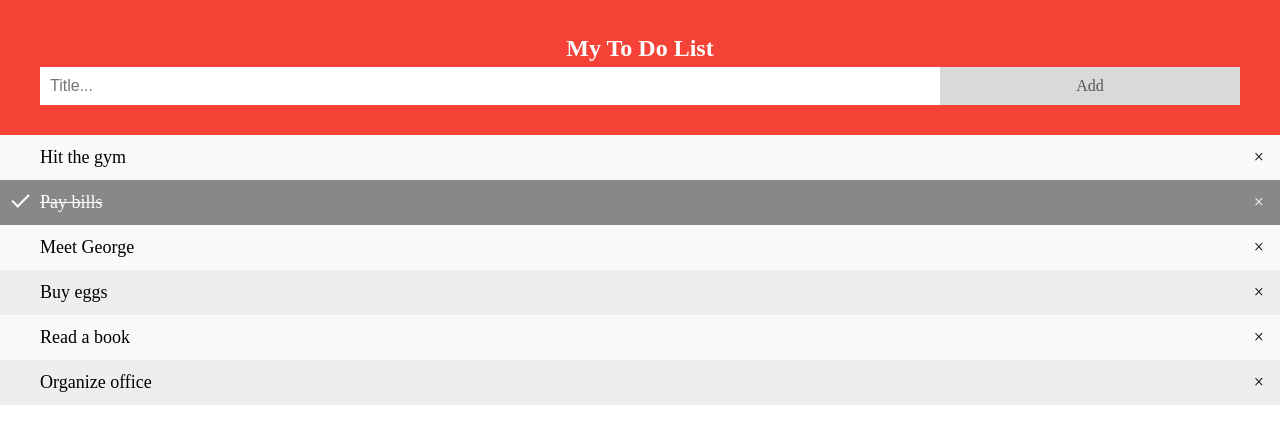
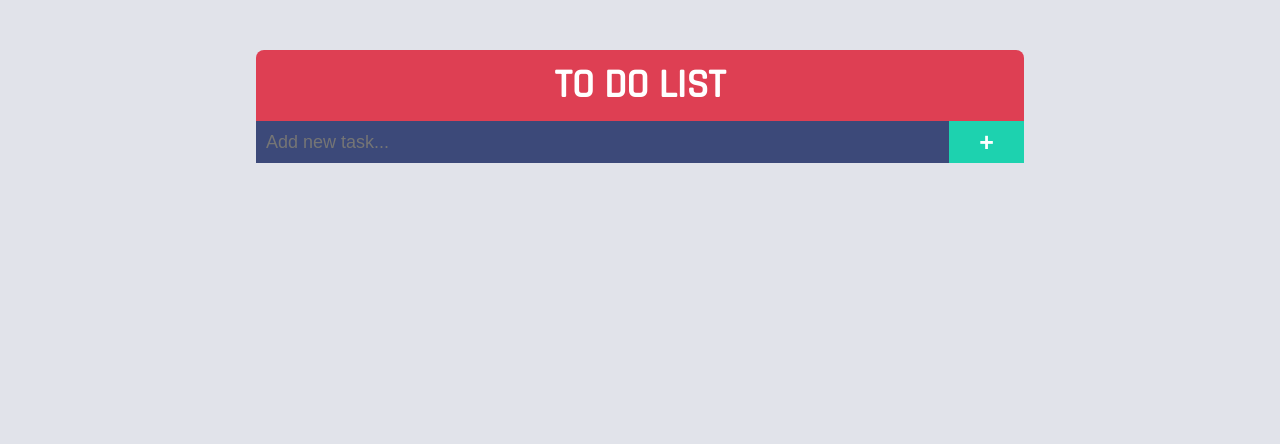
Before and after one commit to shreyanshhub/to-do-, a plain HTML site: page index.html in a window 1280 px wide. Drawn offline with Linux system fonts and the light colour scheme.

Commit message:
Update index..html

```diff
--- a/index.html
+++ b/index.html
@@ -1,204 +1,253 @@
 <!DOCTYPE html>
-<html>
+<html lang="en">
+
 <head>
-<meta name="viewport" content="width=device-width, initial-scale=1">
+  <meta charset="UTF-8">
+  <meta name="viewport" content="width=device-width, initial-scale=1.0">
+  <title>To DO List</title>
+  <link rel="stylesheet" href="https://cdnjs.cloudflare.com/ajax/libs/font-awesome/5.15.2/css/all.min.css">
   <style>
-body {
-  margin: 0;
-  min-width: 250px;
+    @import url("https://fonts.googleapis.com/css2?family=Rajdhani:wght@500&display=swap");
+
+    * {
+      margin: 0
     }
 
-/* Include the padding and border in an element's total width and height */
-* {
-  box-sizing: border-box;
+    .container {
+      display: flex;
+      flex-direction: column;
+      align-items: center;
+      padding-top: 50px;
+      background-color: #e1e3ea;
+      height: 100vh;
+      font-family: sans-serif;
     }
 
-/* Remove margins and padding from the list */
-ul {
-  margin: 0;
+    .app {
+      width: 60%;
+    }
+
+    @media (max-width:768px) {
+      .app {
+        width: 90%;
+      }
+    }
+
+    .app h1 {
+      color: white;
+      font-size: 40px;
+      padding: 10px 0;
+      text-align: center;
+      border-radius: .5rem .5rem 0 0;
+      background-color: #de3f53;
+      font-family: "Rajdhani", sans-serif;
+    }
+
+    .app form {
+      display: flex;
+      width: 100%;
+      background-color: #262e4c;
+    }
+
+    .app form input {
+      border: none;
+      background-color: #3c4979;
+      font-size: 18px;
+      color: white;
+      padding: 10px;
+      width: 90%;
+    }
+
+    .app form button {
+      border: none;
+      color: white;
+      background-color: #1dd2af;
+      font-size: 25px;
+      font-weight: 600;
+      height: 42px;
+      width: 10%;
+    }
+
+    .app ul {
+      list-style: none;
+      color: #e0e0e0;
       padding: 0;
     }
 
-/* Style the list items */
-ul li {
-  cursor: pointer;
-  position: relative;
-  padding: 12px 8px 12px 40px;
-  list-style-type: none;
-  background: #eee;
-  font-size: 18px;
-  transition: 0.2s;
-
-  /* make the list items unselectable */
-  -webkit-user-select: none;
-  -moz-user-select: none;
-  -ms-user-select: none;
-  user-select: none;
+    .app ul li {
+      padding: 10px;
+      background-color: #262e4c;
+      border-bottom: 1px solid #3a4674;
     }
 
-/* Set all odd list items to a different color (zebra-stripes) */
-ul li:nth-child(odd) {
-  background: #f9f9f9;
+    .check {
+      width: 0.8em;
+      height: 0.8em;
+      cursor: pointer;
+      border-radius: 50%;
+      background-color: white;
+      border: 1px solid rgb(255, 255, 255);
+      -webkit-appearance: none;
     }
 
-/* Darker background-color on hover */
-ul li:hover {
-  background: #ddd;
+    .check:checked {
+      background-color: #1dd2af;
     }
 
-/* When clicked on, add a background color and strike out text */
-ul li.checked {
-  background: #888;
+    .task {
+      font-size: 18px;
+      padding: 0 10px;
+      width: fit-content;
+      background: transparent;
+      border: none;
       color: #fff;
-  text-decoration: line-through;
     }
 
-/* Add a "checked" mark when clicked on */
-ul li.checked::before {
-  content: '';
-  position: absolute;
-  border-color: #fff;
-  border-style: solid;
-  border-width: 0 2px 2px 0;
-  top: 10px;
-  left: 16px;
-  transform: rotate(45deg);
-  height: 15px;
-  width: 7px;
+    .task:focus {
+      outline: none;
     }
 
-/* Style the close button */
-.close {
-  position: absolute;
-  right: 0;
-  top: 0;
-  padding: 12px 16px 12px 16px;
+    .app ul li i {
+      float: right;
+      cursor: pointer;
     }
 
-.close:hover {
-  background-color: #f44336;
-  color: white;
+    .app ul li i:hover {
+      color: rgb(255, 82, 82);
     }
 
-/* Style the header */
-.header {
-  background-color: #f44336;
-  padding: 30px 40px;
-  color: white;
-  text-align: center;
-}
-
-/* Clear floats after the header */
-.header:after {
-  content: "";
-  display: table;
-  clear: both;
-}
-
-/* Style the input */
-input {
-  margin: 0;
-  border: none;
-  border-radius: 0;
-  width: 75%;
-  padding: 10px;
-  float: left;
-  font-size: 16px;
-}
-
-/* Style the "Add" button */
-.addBtn {
-  padding: 10px;
-  width: 25%;
-  background: #d9d9d9;
-  color: #555;
-  float: left;
-  text-align: center;
-  font-size: 16px;
-  cursor: pointer;
-  transition: 0.3s;
-  border-radius: 0;
-}
-
-.addBtn:hover {
-  background-color: #bbb;
+    .completed {
+      color: rgba(192, 192, 192, 0.8);
+      text-decoration: line-through;
     }
   </style>
 </head>
+
 <body>
+  <div class="container">
+    <div class="app">
+      <h1>TO DO LIST</h1>
+      <form>
+        <input type="text" placeholder="Add new task...">
+        <button type="submit">&plus;</button>
+      </form>
+      <ul></ul>
+    </div>
+  </div>
+  <script>
+    // On app load, get all tasks from localStorage
+    window.onload = loadTasks;
 
-<div id="myDIV" class="header">
-  <h2 style="margin:5px">My To Do List</h2>
-  <input type="text" id="myInput" placeholder="Title...">
-  <span onclick="newElement()" class="addBtn">Add</span>
-</div>
+    // On form submit add task
+    document.querySelector("form").addEventListener("submit", e => {
+      e.preventDefault();
+      addTask();
+    });
 
-<ul id="myUL">
-  <li>Hit the gym</li>
-  <li class="checked">Pay bills</li>
-  <li>Meet George</li>
-  <li>Buy eggs</li>
-  <li>Read a book</li>
-  <li>Organize office</li>
-</ul>
+    function loadTasks() {
+      // check if localStorage has any tasks
+      // if not then return
+      if (localStorage.getItem("tasks") == null) return;
 
-<script>
-// Create a "close" button and append it to each list item
-var myNodelist = document.getElementsByTagName("LI");
-var i;
-for (i = 0; i < myNodelist.length; i++) {
-  var span = document.createElement("SPAN");
-  var txt = document.createTextNode("\u00D7");
-  span.className = "close";
-  span.appendChild(txt);
-  myNodelist[i].appendChild(span);
+      // Get the tasks from localStorage and convert it to an array
+      let tasks = Array.from(JSON.parse(localStorage.getItem("tasks")));
+
+      // Loop through the tasks and add them to the list
+      tasks.forEach(task => {
+        const list = document.querySelector("ul");
+        const li = document.createElement("li");
+        li.innerHTML = `<input type="checkbox" onclick="taskComplete(this)" class="check" ${task.completed ? 'checked' : ''}>
+          <input type="text" value="${task.task}" class="task ${task.completed ? 'completed' : ''}" onfocus="getCurrentTask(this)" onblur="editTask(this)">
+          <i class="fa fa-trash" onclick="removeTask(this)"></i>`;
+        list.insertBefore(li, list.children[0]);
+      });
     }
 
-// Click on a close button to hide the current list item
-var close = document.getElementsByClassName("close");
-var i;
-for (i = 0; i < close.length; i++) {
-  close[i].onclick = function() {
-    var div = this.parentElement;
-    div.style.display = "none";
+    function addTask() {
+      const task = document.querySelector("form input");
+      const list = document.querySelector("ul");
+      // return if task is empty
+      if (task.value === "") {
+        alert("Please add some task!");
+        return false;
       }
+      // check is task already exist
+      if (document.querySelector(`input[value="${task.value}"]`)) {
+        alert("Task already exist!");
+        return false;
       }
 
-// Add a "checked" symbol when clicking on a list item
-var list = document.querySelector('ul');
-list.addEventListener('click', function(ev) {
-  if (ev.target.tagName === 'LI') {
-    ev.target.classList.toggle('checked');
+      // add task to local storage
+      localStorage.setItem("tasks", JSON.stringify([...JSON.parse(localStorage.getItem("tasks") || "[]"), { task: task.value, completed: false }]));
+
+      // create list item, add innerHTML and append to ul
+      const li = document.createElement("li");
+      li.innerHTML = `<input type="checkbox" onclick="taskComplete(this)" class="check">
+      <input type="text" value="${task.value}" class="task" onfocus="getCurrentTask(this)" onblur="editTask(this)">
+      <i class="fa fa-trash" onclick="removeTask(this)"></i>`;
+      list.insertBefore(li, list.children[0]);
+      // clear input
+      task.value = "";
     }
-}, false);
 
-// Create a new list item when clicking on the "Add" button
-function newElement() {
-  var li = document.createElement("li");
-  var inputValue = document.getElementById("myInput").value;
-  var t = document.createTextNode(inputValue);
-  li.appendChild(t);
-  if (inputValue === '') {
-    alert("You must write something!");
-  } else {
-    document.getElementById("myUL").appendChild(li);
+    function taskComplete(event) {
+      let tasks = Array.from(JSON.parse(localStorage.getItem("tasks")));
+      tasks.forEach(task => {
+        if (task.task === event.nextElementSibling.value) {
+          task.completed = !task.completed;
         }
-  document.getElementById("myInput").value = "";
+      });
+      localStorage.setItem("tasks", JSON.stringify(tasks));
+      event.nextElementSibling.classList.toggle("completed");
+    }
 
-  var span = document.createElement("SPAN");
-  var txt = document.createTextNode("\u00D7");
-  span.className = "close";
-  span.appendChild(txt);
-  li.appendChild(span);
+    function removeTask(event) {
+      let tasks = Array.from(JSON.parse(localStorage.getItem("tasks")));
+      tasks.forEach(task => {
+        if (task.task === event.parentNode.children[1].value) {
+          // delete task
+          tasks.splice(tasks.indexOf(task), 1);
+        }
+      });
+      localStorage.setItem("tasks", JSON.stringify(tasks));
+      event.parentElement.remove();
+    }
 
-  for (i = 0; i < close.length; i++) {
-    close[i].onclick = function() {
-      var div = this.parentElement;
-      div.style.display = "none";
+    // store current task to track changes
+    var currentTask = null;
+
+    // get current task
+    function getCurrentTask(event) {
+      currentTask = event.value;
     }
+
+    // edit the task and update local storage
+    function editTask(event) {
+      let tasks = Array.from(JSON.parse(localStorage.getItem("tasks")));
+      // check if task is empty
+      if (event.value === "") {
+        alert("Task is empty!");
+        event.value = currentTask;
+        return;
       }
+      // task already exist
+      tasks.forEach(task => {
+        if (task.task === event.value) {
+          alert("Task already exist!");
+          event.value = currentTask;
+          return;
+        }
+      });
+      // update task
+      tasks.forEach(task => {
+        if (task.task === currentTask) {
+          task.task = event.value;
+        }
+      });
+      // update local storage
+      localStorage.setItem("tasks", JSON.stringify(tasks));
     }
   </script>
+</body>
 
-</body>
 </html>
```
Lines whose indentation alone changed are shown as unchanged.
